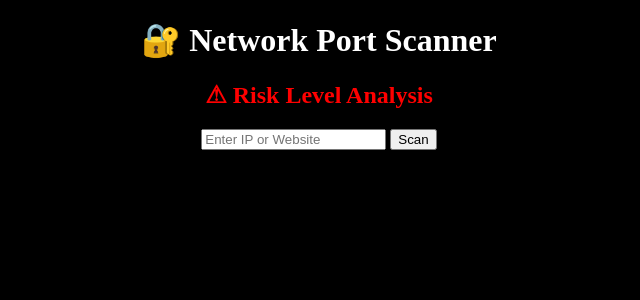
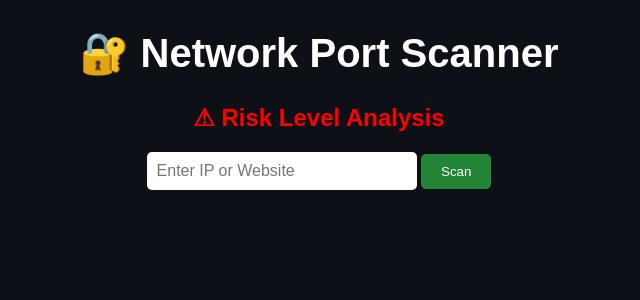
Before and after one commit to VenkataVignesh5126/IdeaSprint3.0, a Flask app: page / in a window 1280 px wide. Shown: the top 300 px of the page, without its empty margins (321-961 px from the left). Run offline with Flask 3, Linux system fonts and the light colour scheme.

Commit message:
added UI (index.html)

```diff
--- a/Templates/index.html
+++ b/Templates/index.html
@@ -2,18 +2,87 @@
 <html>
 <head>
     <title>Port Scanner</title>
+
+    <style>
+        body {
+            background: #0d1117;
+            color: white;
+            text-align: center;
+            font-family: Arial, sans-serif;
+        }
+
+        h1 {
+            font-size: 40px;
+            margin-top: 30px;
+        }
+
+        h2 {
+            color: red;
+            margin-bottom: 20px;
+        }
+
+        input {
+            padding: 10px;
+            width: 250px;
+            border-radius: 5px;
+            border: none;
+            font-size: 16px;
+        }
+
+        button {
+            padding: 10px 20px;
+            background: #238636;
+            color: white;
+            border: none;
+            border-radius: 5px;
+            cursor: pointer;
+        }
+
+        button:hover {
+            background: #2ea043;
+        }
+
+        .result-box {
+            margin: 20px auto;
+            padding: 15px;
+            width: 300px;
+            background: #161b22;
+            border-radius: 10px;
+            box-shadow: 0 0 10px rgba(0,0,0,0.5);
+        }
+
+        .port {
+            color: #58a6ff;
+            font-weight: bold;
+        }
+
+        .risk {
+            color: #f85149;
+        }
+
+        .attack {
+            color: #d29922;
+        }
+    </style>
 </head>
-<body style="background:black; color:white; text-align:center;">
+
+<body>
 
 <h1>🔐 Network Port Scanner</h1>
-<h2 style="color:red;">⚠ Risk Level Analysis</h2>
+
+<h2>⚠ Risk Level Analysis</h2>
+
 <form method="POST">
     <input type="text" name="target" placeholder="Enter IP or Website">
     <button type="submit">Scan</button>
 </form>
 
 {% for item in result %}
-<p>Port: {{item.port}} | Risk: {{item.risk}}</p>
+<div class="result-box">
+    <p class="port">Port: {{item.port}}</p>
+    <p class="risk">Risk: {{item.risk}}</p>
+    <p class="attack">Attack: {{item.attack}}</p>
+</div>
 {% endfor %}
 
 </body>
```
